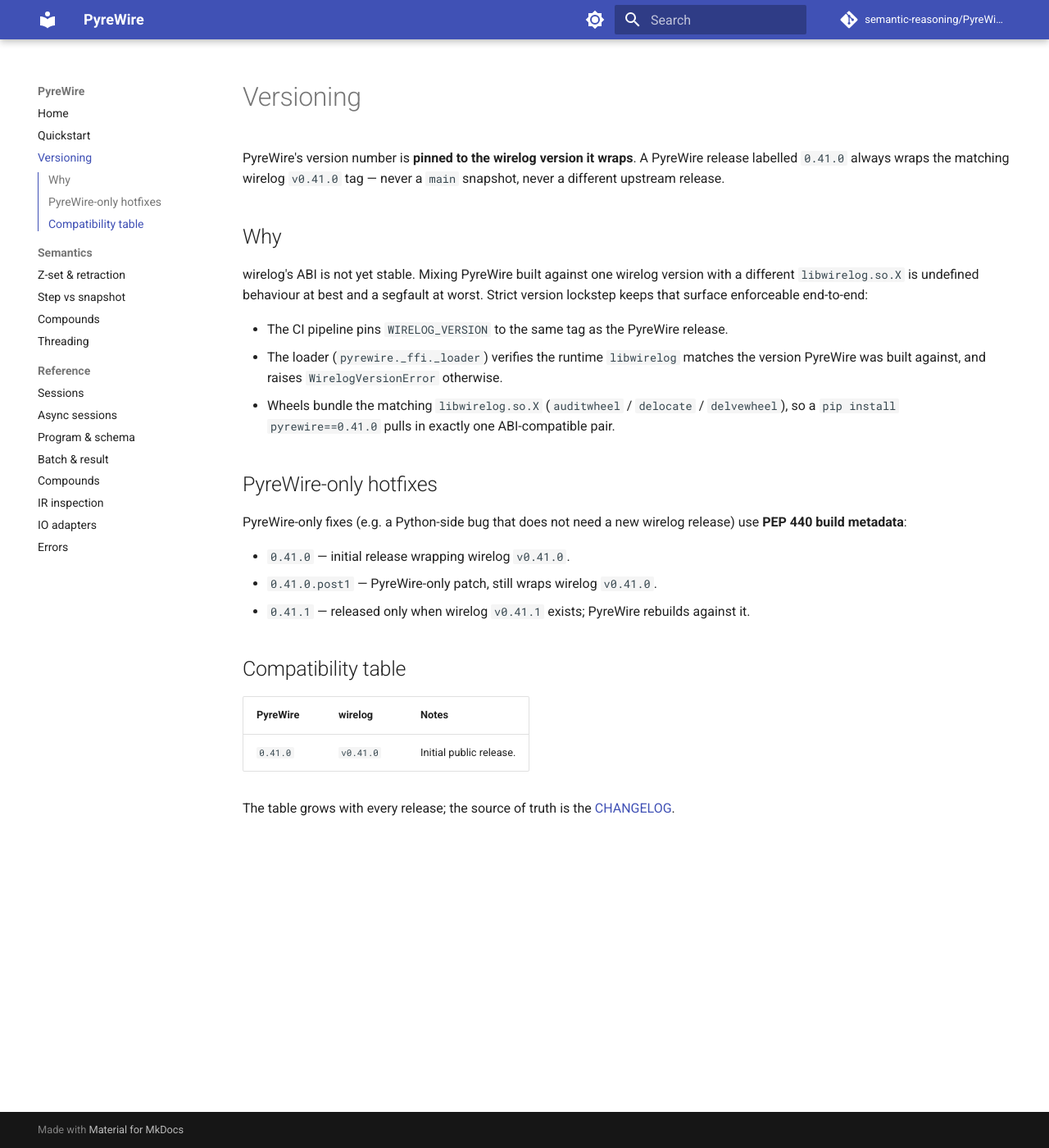
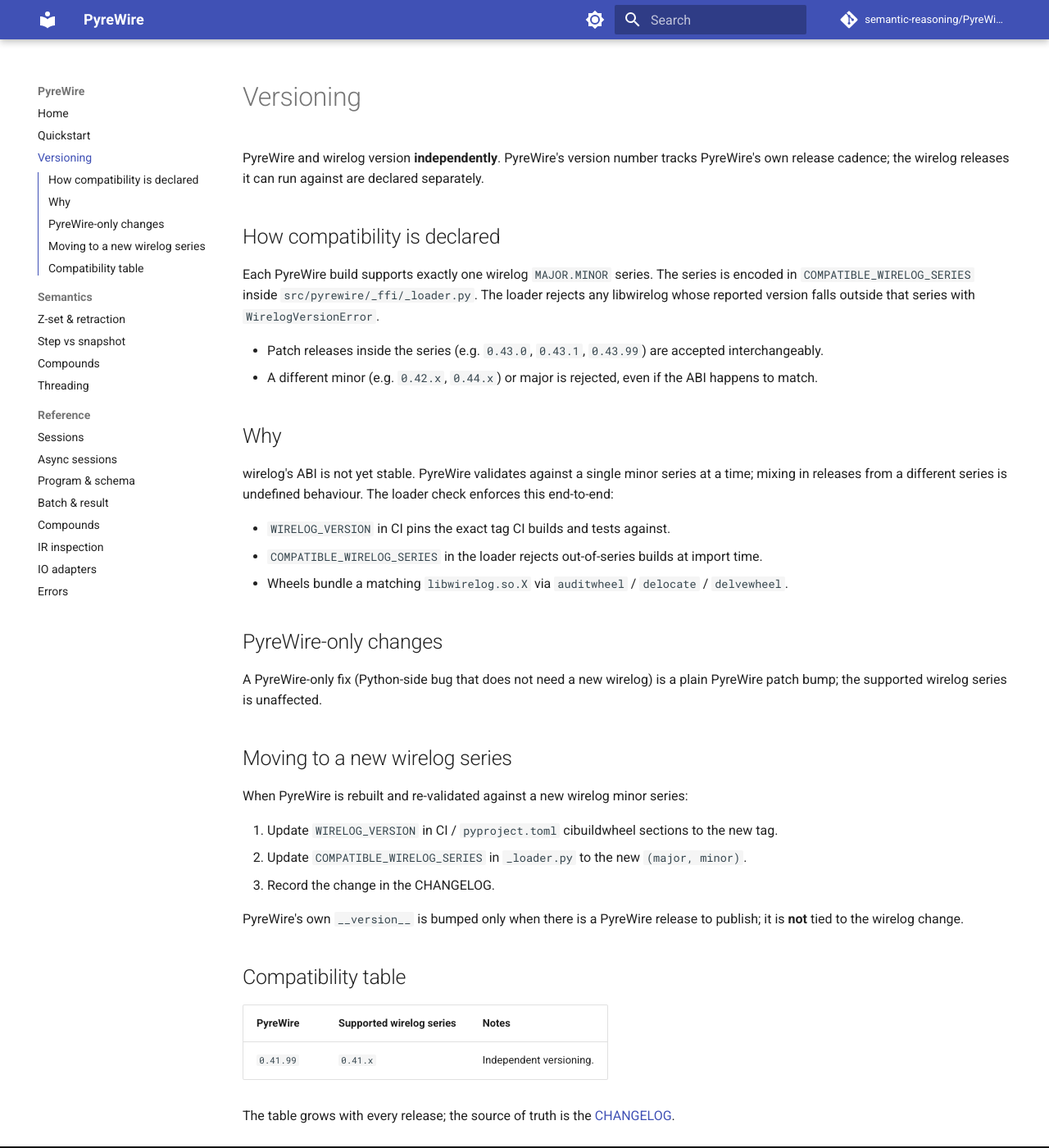
Before and after one commit to semantic-reasoning/PyreWire, an MkDocs documentation site: the page built from docs/versioning.md, in a window 1280 px wide and 1400 px high. Shown: the whole window at 82% size. Built offline with MkDocs 1.6.1 and Material for MkDocs 9.7.7, drawn with Linux system fonts in a browser that asks for light colours; comment, search, counter and statistics services are not loaded.

Commit message:
refactor(loader): decouple pyrewire and wirelog versioning
Replace strict version equality (pyrewire.__version__ == libwirelog
version) with a series check. COMPATIBLE_WIRELOG_SERIES declares the
single wirelog MAJOR.MINOR series the loader accepts at runtime; any
patch release inside the series is admitted, everything else raises
WirelogVersionError. PyreWire's own __version__ is now unrelated to
the wirelog version it runs against.

- _ffi/_util.py: wirelog_version() drops the pyrewire.__version__
  fallback; pre-#841 builds without wirelog_version_string now report
  "unknown" (the previous fallback was misleading once versions are
  decoupled).
- tests/test_loader.py: cover series acceptance + rejection paths and
  the new _parse_version helper.
- docs/versioning.md: rewritten around independent versioning and the
  series compatibility model.
- CHANGELOG.md: preamble drops the lock-step language.
- ci.yml: comment updated to point at COMPATIBLE_WIRELOG_SERIES.
- nightly.yml: the "bump pyrewire version to match wirelog main" step
  is no longer needed (the loader does not compare to pyrewire.__version__).

```diff
--- a/docs/versioning.md
+++ b/docs/versioning.md
@@ -1,41 +1,60 @@
 # Versioning
 
-PyreWire's version number is **pinned to the wirelog version it
-wraps**. A PyreWire release labelled `0.41.0` always wraps the
-matching wirelog `v0.41.0` tag — never a `main` snapshot, never a
-different upstream release.
+PyreWire and wirelog version **independently**. PyreWire's version
+number tracks PyreWire's own release cadence; the wirelog releases
+it can run against are declared separately.
+
+## How compatibility is declared
+
+Each PyreWire build supports exactly one wirelog `MAJOR.MINOR` series.
+The series is encoded in `COMPATIBLE_WIRELOG_SERIES` inside
+`src/pyrewire/_ffi/_loader.py`. The loader rejects any libwirelog
+whose reported version falls outside that series with
+`WirelogVersionError`.
+
+- Patch releases inside the series (e.g. `0.43.0`, `0.43.1`, `0.43.99`)
+  are accepted interchangeably.
+- A different minor (e.g. `0.42.x`, `0.44.x`) or major is rejected,
+  even if the ABI happens to match.
 
 ## Why
 
-wirelog's ABI is not yet stable. Mixing PyreWire built against one
-wirelog version with a different `libwirelog.so.X` is undefined
-behaviour at best and a segfault at worst. Strict version lockstep
-keeps that surface enforceable end-to-end:
+wirelog's ABI is not yet stable. PyreWire validates against a single
+minor series at a time; mixing in releases from a different series
+is undefined behaviour. The loader check enforces this end-to-end:
 
-- The CI pipeline pins `WIRELOG_VERSION` to the same tag as the
-  PyreWire release.
-- The loader (`pyrewire._ffi._loader`) verifies the runtime
-  `libwirelog` matches the version PyreWire was built against, and
-  raises `WirelogVersionError` otherwise.
-- Wheels bundle the matching `libwirelog.so.X` (`auditwheel` /
-  `delocate` / `delvewheel`), so a `pip install pyrewire==0.41.0`
-  pulls in exactly one ABI-compatible pair.
+- `WIRELOG_VERSION` in CI pins the exact tag CI builds and tests
+  against.
+- `COMPATIBLE_WIRELOG_SERIES` in the loader rejects out-of-series
+  builds at import time.
+- Wheels bundle a matching `libwirelog.so.X` via `auditwheel` /
+  `delocate` / `delvewheel`.
 
-## PyreWire-only hotfixes
+## PyreWire-only changes
 
-PyreWire-only fixes (e.g. a Python-side bug that does not need a new
-wirelog release) use **PEP 440 build metadata**:
+A PyreWire-only fix (Python-side bug that does not need a new
+wirelog) is a plain PyreWire patch bump; the supported wirelog
+series is unaffected.
 
-- `0.41.0` — initial release wrapping wirelog `v0.41.0`.
-- `0.41.0.post1` — PyreWire-only patch, still wraps wirelog `v0.41.0`.
-- `0.41.1` — released only when wirelog `v0.41.1` exists; PyreWire
-  rebuilds against it.
+## Moving to a new wirelog series
+
+When PyreWire is rebuilt and re-validated against a new wirelog
+minor series:
+
+1. Update `WIRELOG_VERSION` in CI / `pyproject.toml` cibuildwheel
+   sections to the new tag.
+2. Update `COMPATIBLE_WIRELOG_SERIES` in `_loader.py` to the new
+   `(major, minor)`.
+3. Record the change in the CHANGELOG.
+
+PyreWire's own `__version__` is bumped only when there is a PyreWire
+release to publish; it is **not** tied to the wirelog change.
 
 ## Compatibility table
 
-| PyreWire        | wirelog          | Notes                        |
-| --------------- | ---------------- | ---------------------------- |
-| `0.41.0`        | `v0.41.0`        | Initial public release.      |
+| PyreWire        | Supported wirelog series | Notes                       |
+| --------------- | ------------------------ | --------------------------- |
+| `0.41.99`       | `0.41.x`                 | Independent versioning.     |
 
 The table grows with every release; the source of truth is the
 [CHANGELOG](https://github.com/semantic-reasoning/PyreWire/blob/main/CHANGELOG.md).
```
Also changed, not shown: CHANGELOG.md (+4 -4 lines), 5 other files.
